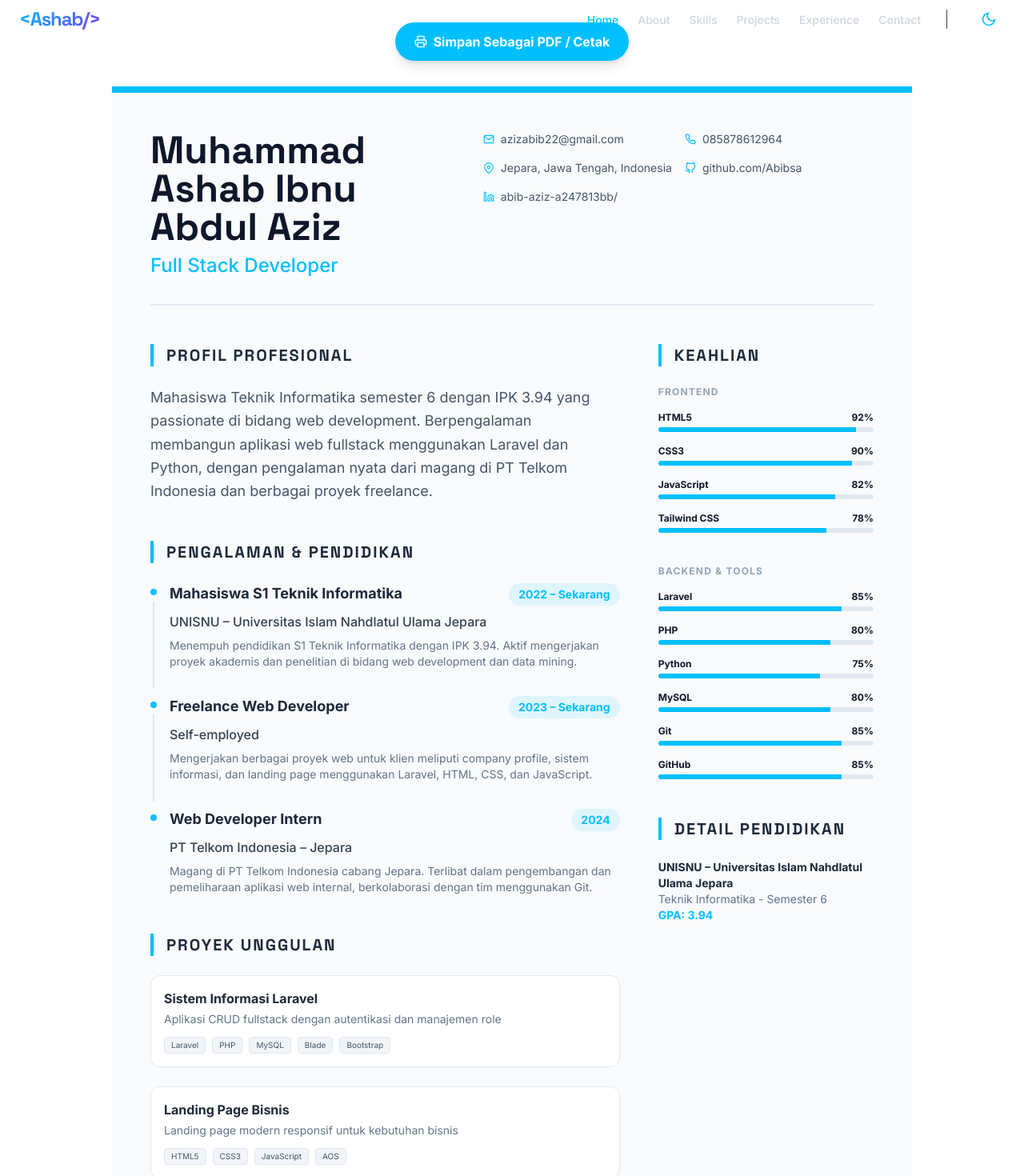
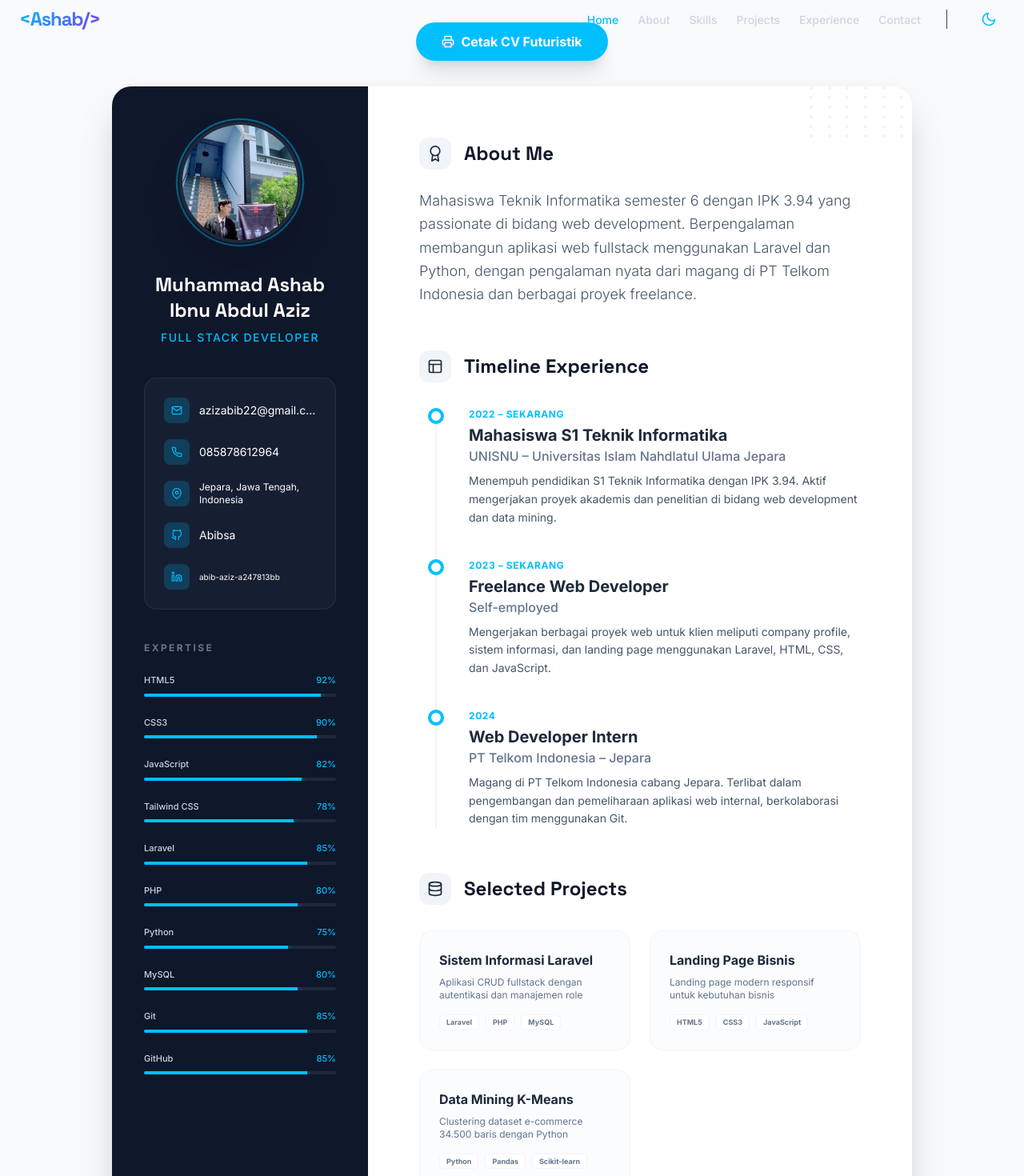
Before and after one commit to Abibsa/abib-portofolio, a Next.js app: page /cv in a window 1280 px wide. Shown: the part 20-1490 px from the top of the page at 80% size. Built offline with nearby package versions, Linux system fonts and the light colour scheme.

Commit message:
Redesigning CV page to modern futuristic tech-style layout

```diff
--- a/app/cv/page.tsx
+++ b/app/cv/page.tsx
@@ -1,163 +1,170 @@
 "use client";
 
 import { personalInfo, skills, experiences, projects } from "@/lib/data";
-import { FiMail, FiPhone, FiGithub, FiLinkedin, FiMapPin, FiPrinter } from "react-icons/fi";
+import { FiMail, FiPhone, FiGithub, FiLinkedin, FiMapPin, FiPrinter, FiLayout, FiDatabase, FiAward } from "react-icons/fi";
+import Image from "next/image";
 
 export default function CVPage() {
   return (
-    <div className="bg-white min-h-screen pt-24 md:pt-12 pb-12 text-slate-900 font-sans">
-      {/* Tombol Cetak (Akan disembunyikan saat di-print) */}
-      <div className="container mx-auto px-6 mb-8 flex justify-center print:hidden">
+    <div className="bg-slate-50 min-h-screen pt-12 pb-12 text-slate-800 font-sans print:p-0 print:bg-white overflow-hidden">
+
+      {/* Tombol Cetak (Tetap disembunyikan saat di-print) */}
+      <div className="container mx-auto px-6 mb-8 flex justify-center print:hidden gap-4">
         <button
           onClick={() => window.print()}
-          className="flex items-center gap-2 px-6 py-3 bg-primary text-white rounded-full font-bold shadow-lg hover:scale-105 transition-all"
+          className="flex items-center gap-2 px-8 py-3 bg-slate-900 dark:bg-primary text-white rounded-full font-bold shadow-xl hover:scale-105 active:scale-95 transition-all"
         >
-          <FiPrinter /> Simpan Sebagai PDF / Cetak
+          <FiPrinter /> Cetak CV Futuristik
         </button>
       </div>
 
-      <div className="max-w-[1000px] mx-auto p-8 md:p-12 border-t-8 border-primary bg-slate-50 shadow-sm print:shadow-none print:bg-white print:p-0 print:border-none">
+      <div className="max-w-[1000px] mx-auto bg-white shadow-2xl rounded-3xl overflow-hidden flex flex-col md:flex-row print:shadow-none print:rounded-none print:border-none">
 
-        {/* Header Section */}
-        <header className="flex flex-col md:flex-row justify-between items-start mb-12 border-b-2 border-slate-200 pb-8 gap-8">
-          <div className="flex-1">
-            <h1 className="text-4xl md:text-5xl font-bold font-heading mb-2">{personalInfo.nama}</h1>
-            <h2 className="text-2xl text-primary font-medium">{personalInfo.title}</h2>
+        {/* SIDEBAR (Dark / Techy) */}
+        <aside className="w-full md:w-[320px] bg-slate-900 text-white p-10 flex flex-col items-center shrink-0 print:bg-slate-900 print:text-white">
+
+          {/* Profile Container */}
+          <div className="relative w-40 h-40 mb-8 p-1 group">
+            <div className="absolute inset-0 rounded-full border-2 border-primary/50 animate-spin-slow"></div>
+            <div className="w-full h-full rounded-full overflow-hidden border-4 border-slate-800 shadow-2xl relative z-10">
+               <Image
+                src="/5fa491a0-51ff-49c0-a115-29e49e89f0ff.jpeg"
+                alt={personalInfo.nama}
+                fill
+                className="object-cover"
+              />
+            </div>
           </div>
 
-          <div className="grid grid-cols-1 sm:grid-cols-2 gap-4 text-sm text-slate-600">
-            <div className="flex items-center gap-2">
-              <FiMail className="text-primary" /> {personalInfo.email}
+          <div className="text-center mb-10">
+            <h1 className="text-2xl font-bold font-heading mb-2">{personalInfo.nama}</h1>
+            <p className="text-primary font-medium tracking-widest text-sm uppercase">{personalInfo.title}</p>
           </div>
-            <div className="flex items-center gap-2 text-wrap">
-              <FiPhone className="text-primary shrink-0" /> {personalInfo.phone}
+
+          {/* Contact Details Card */}
+          <div className="w-full space-y-5 text-sm bg-slate-800/50 p-6 rounded-2xl border border-slate-700/50 mb-10">
+            <div className="flex items-center gap-3">
+              <div className="w-8 h-8 rounded-lg bg-primary/20 text-primary flex items-center justify-center shrink-0"><FiMail size={14}/></div>
+              <span className="truncate">{personalInfo.email}</span>
             </div>
-            <div className="flex items-center gap-2">
-              <FiMapPin className="text-primary" /> {personalInfo.lokasi}
+            <div className="flex items-center gap-3">
+              <div className="w-8 h-8 rounded-lg bg-primary/20 text-primary flex items-center justify-center shrink-0"><FiPhone size={14}/></div>
+              <span>{personalInfo.phone}</span>
             </div>
-            <div className="flex items-center gap-2">
-              <FiGithub className="text-primary" /> github.com/Abibsa
+            <div className="flex items-center gap-3">
+              <div className="w-8 h-8 rounded-lg bg-primary/20 text-primary flex items-center justify-center shrink-0"><FiMapPin size={14}/></div>
+              <span className="text-xs">{personalInfo.lokasi}</span>
             </div>
-            {personalInfo.linkedin && (
-              <div className="flex items-center gap-2 col-span-1 sm:col-span-2">
-                <FiLinkedin className="text-primary" /> {personalInfo.linkedin.replace('https://www.linkedin.com/in/', '')}
+            <div className="flex items-center gap-3">
+              <div className="w-8 h-8 rounded-lg bg-primary/20 text-primary flex items-center justify-center shrink-0"><FiGithub size={14}/></div>
+              <span>Abibsa</span>
             </div>
-            )}
+            <div className="flex items-center gap-3">
+              <div className="w-8 h-8 rounded-lg bg-primary/20 text-primary flex items-center justify-center shrink-0"><FiLinkedin size={14}/></div>
+              <span className="text-[10px]">abib-aziz-a247813bb</span>
             </div>
-        </header>
+          </div>
 
-        <div className="grid grid-cols-1 lg:grid-cols-3 gap-12">
+          {/* Expert Skills Visual */}
+          <div className="w-full">
+            <h3 className="text-xs font-bold uppercase tracking-[0.2em] mb-6 text-slate-500">Expertise</h3>
+            <div className="space-y-6">
+              {skills.map(skill => (
+                <div key={skill.name}>
+                  <div className="flex justify-between text-[11px] mb-2 font-medium">
+                    <span className="text-slate-300">{skill.name}</span>
+                    <span className="text-primary">{skill.level}%</span>
+                  </div>
+                  <div className="h-1 w-full bg-slate-800 rounded-full overflow-hidden">
+                    <div className="h-full bg-primary shadow-[0_0_8px_rgba(0,191,255,0.8)]" style={{ width: `${skill.level}%` }}></div>
+                  </div>
+                </div>
+              ))}
+            </div>
+          </div>
 
-          {/* Kolom Kiri - Main Content */}
-          <div className="lg:col-span-2 space-y-12">
+          <div className="mt-auto pt-10 text-[10px] text-slate-600 text-center uppercase tracking-widest">
+            Generated by Ashab Dev
+          </div>
+        </aside>
 
-            {/* Bio/Profile */}
-            <section>
-              <h3 className="text-xl font-bold font-heading uppercase tracking-widest mb-6 flex items-center gap-3 border-l-4 border-primary pl-4 text-slate-800">Profil Profesional</h3>
-              <p className="text-slate-600 leading-relaxed text-lg">
+        {/* MAIN CONTENT (Clean / Modern) */}
+        <main className="flex-1 p-12 md:p-16 relative bg-white overflow-hidden">
+          {/* Subtle dotted background decoration */}
+          <div className="absolute top-0 right-0 w-32 h-32 opacity-5 pointer-events-none">
+            <div className="grid grid-cols-6 gap-2">
+              {Array.from({ length: 36 }).map((_, i) => (
+                <div key={i} className="w-1 h-1 bg-slate-900 rounded-full" />
+              ))}
+            </div>
+          </div>
+
+          {/* Section: Profile */}
+          <section className="mb-14">
+            <div className="flex items-center gap-4 mb-6">
+               <div className="w-10 h-10 rounded-xl bg-slate-100 flex items-center justify-center text-slate-800"><FiAward size={20}/></div>
+               <h3 className="text-2xl font-bold font-heading text-slate-900">About Me</h3>
+            </div>
+            <p className="text-slate-600 leading-relaxed text-lg font-light">
               {personalInfo.bio}
             </p>
           </section>
 
-            {/* Experience & Education */}
-            <section>
-              <h3 className="text-xl font-bold font-heading uppercase tracking-widest mb-6 flex items-center gap-3 border-l-4 border-primary pl-4 text-slate-800">Pengalaman & Pendidikan</h3>
-              <div className="space-y-8">
+          {/* Section: Experience */}
+          <section className="mb-14">
+            <div className="flex items-center gap-4 mb-8">
+               <div className="w-10 h-10 rounded-xl bg-slate-100 flex items-center justify-center text-slate-800"><FiLayout size={20}/></div>
+               <h3 className="text-2xl font-bold font-heading text-slate-900">Timeline Experience</h3>
+            </div>
+            <div className="space-y-10 border-l-2 border-slate-100 ml-5 relative">
               {experiences.map((exp, i) => (
-                  <div key={i} className="relative pl-6 before:absolute before:left-0 before:top-2 before:w-2 before:h-2 before:bg-primary before:rounded-full after:absolute after:left-[3px] after:top-6 after:bottom-[-24px] after:w-[2px] after:bg-slate-200 last:after:hidden">
-                    <div className="flex justify-between items-baseline mb-2 flex-wrap gap-2">
-                      <h4 className="font-bold text-lg text-slate-800">{exp.posisi}</h4>
-                      <span className="text-sm font-bold text-primary bg-primary/10 px-3 py-1 rounded-full">{exp.tahun}</span>
+                <div key={i} className="relative pl-10 group">
+                  <div className="absolute -left-[11px] top-0 w-5 h-5 rounded-full bg-white border-4 border-primary shadow-sm group-hover:scale-125 transition-transform"></div>
+                  <div className="flex flex-col mb-1">
+                    <span className="text-xs font-bold text-primary mb-1 uppercase tracking-wider">{exp.tahun}</span>
+                    <h4 className="text-xl font-bold text-slate-800">{exp.posisi}</h4>
+                    <p className="text-slate-500 font-medium">{exp.tempat}</p>
                   </div>
-                    <p className="text-slate-700 font-medium mb-2">{exp.tempat}</p>
-                    <p className="text-slate-500 text-sm">{exp.desc}</p>
+                  <p className="text-slate-600 text-sm leading-relaxed mt-2">{exp.desc}</p>
                 </div>
               ))}
             </div>
           </section>
 
-            {/* Selected Projects */}
+          {/* Section: Featured Projects */}
           <section>
-              <h3 className="text-xl font-bold font-heading uppercase tracking-widest mb-6 flex items-center gap-3 border-l-4 border-primary pl-4 text-slate-800">Proyek Unggulan</h3>
-              <div className="space-y-6">
+            <div className="flex items-center gap-4 mb-8">
+               <div className="w-10 h-10 rounded-xl bg-slate-100 flex items-center justify-center text-slate-800"><FiDatabase size={20}/></div>
+               <h3 className="text-2xl font-bold font-heading text-slate-900">Selected Projects</h3>
+            </div>
+            <div className="grid grid-cols-1 sm:grid-cols-2 gap-6">
               {projects.map((proj, i) => (
-                  <div key={i} className="p-4 border border-slate-200 rounded-xl bg-white">
-                    <h4 className="font-bold text-slate-800 mb-1">{proj.title}</h4>
-                    <p className="text-sm text-slate-500 mb-3">{proj.desc}</p>
+                <div key={i} className="p-6 border border-slate-100 rounded-2xl bg-slate-50/50 hover:bg-slate-50 hover:border-primary/20 transition-all group">
+                   <h4 className="font-bold text-slate-800 mb-2 group-hover:text-primary transition-colors">{proj.title}</h4>
+                   <p className="text-xs text-slate-500 mb-4 line-clamp-2">{proj.desc}</p>
                    <div className="flex flex-wrap gap-2">
-                      {proj.tech.map(t => (
-                        <span key={t} className="text-[10px] px-2 py-0.5 bg-slate-100 text-slate-600 rounded border border-slate-200">{t}</span>
+                      {proj.tech.slice(0, 3).map(t => (
+                        <span key={t} className="text-[9px] px-2 py-0.5 bg-white text-slate-500 rounded-md border border-slate-100 font-bold">{t}</span>
                       ))}
                    </div>
                 </div>
               ))}
             </div>
           </section>
+
+          {/* Education Summary */}
+          <div className="mt-16 p-6 rounded-2xl bg-primary/5 border border-primary/10 flex items-center justify-between">
+              <div>
+                <p className="text-[10px] font-bold text-primary uppercase tracking-widest mb-1">Currently Studying at</p>
+                <p className="text-sm font-bold text-slate-800">{personalInfo.kampus}</p>
               </div>
-
-          {/* Kolom Kanan - Skills & Additional Info */}
-          <div className="lg:col-span-1 space-y-12">
-
-            {/* Skills */}
-            <section>
-              <h3 className="text-xl font-bold font-heading uppercase tracking-widest mb-6 flex items-center gap-3 border-l-4 border-primary pl-4 text-slate-800">Keahlian</h3>
-              <div className="space-y-10">
-                {/* Frontend */}
-                <div>
-                  <h4 className="text-xs font-bold text-slate-400 uppercase tracking-widest mb-4">Frontend</h4>
-                  <div className="space-y-4">
-                    {skills.filter(s => s.category === 'frontend').map(skill => (
-                      <div key={skill.name}>
-                        <div className="flex justify-between text-xs mb-1 font-bold">
-                          <span>{skill.name}</span>
-                          <span>{skill.level}%</span>
-                        </div>
-                        <div className="h-1.5 w-full bg-slate-200 rounded-full overflow-hidden">
-                          <div className="h-full bg-primary" style={{ width: `${skill.level}%` }}></div>
+              <div className="text-right">
+                <p className="text-2xl font-bold text-primary">{personalInfo.ipk}</p>
+                <p className="text-[10px] font-bold text-slate-400 uppercase tracking-widest">GPA</p>
               </div>
           </div>
-                    ))}
-                  </div>
-                </div>
+        </main>
 
-                {/* Backend */}
-                <div>
-                  <h4 className="text-xs font-bold text-slate-400 uppercase tracking-widest mb-4">Backend & Tools</h4>
-                  <div className="space-y-4">
-                    {skills.filter(s => s.category === 'backend').map(skill => (
-                      <div key={skill.name}>
-                        <div className="flex justify-between text-xs mb-1 font-bold">
-                          <span>{skill.name}</span>
-                          <span>{skill.level}%</span>
-                        </div>
-                        <div className="h-1.5 w-full bg-slate-200 rounded-full overflow-hidden">
-                          <div className="h-full bg-primary" style={{ width: `${skill.level}%` }}></div>
-                        </div>
-                      </div>
-                    ))}
-                  </div>
-                </div>
-              </div>
-            </section>
-
-            {/* Languages / Education details further */}
-            <section>
-              <h3 className="text-xl font-bold font-heading uppercase tracking-widest mb-6 flex items-center gap-3 border-l-4 border-primary pl-4 text-slate-800">Detail Pendidikan</h3>
-              <div className="space-y-4 text-sm">
-                <div>
-                  <p className="font-bold text-slate-800">{personalInfo.kampus}</p>
-                  <p className="text-slate-500">{personalInfo.jurusan} - Semester {personalInfo.semester}</p>
-                  <p className="text-primary font-bold">GPA: {personalInfo.ipk}</p>
-                </div>
-              </div>
-            </section>
-
-          </div>
-        </div>
-
-        <footer className="mt-16 pt-8 border-t border-slate-200 text-center text-xs text-slate-400 print:block">
-          <p>Generated from Portfolio - {personalInfo.nama}</p>
-        </footer>
       </div>
     </div>
   );
```
Lines whose indentation alone changed are shown as unchanged.
